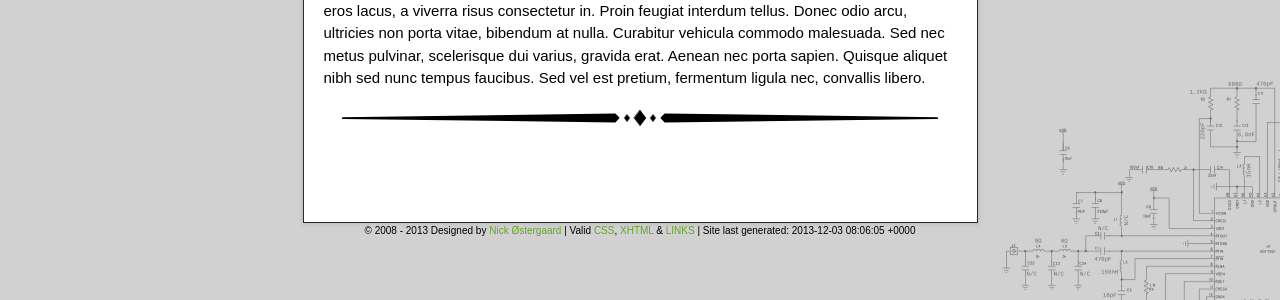
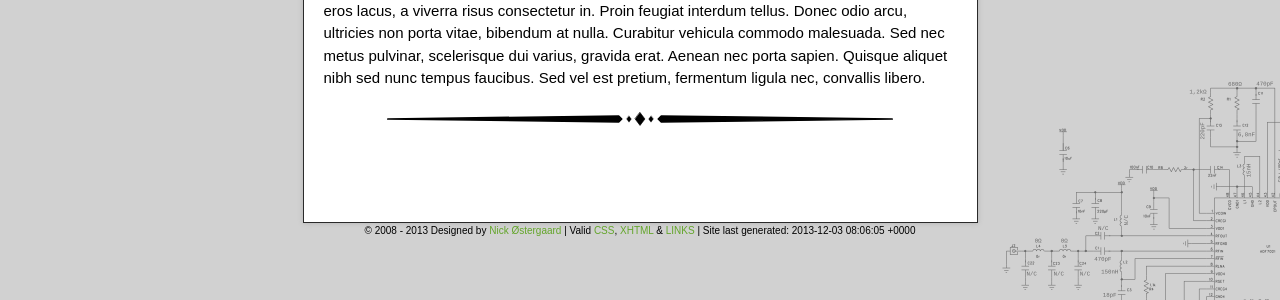
Before and after one commit to nickoe/nickoe.github.io, a Jekyll site: the page built from index.md, in a window 1280 px wide. Shown: the part 644-944 px from the top of the page. Built offline with Jekyll 4.4.1, drawn with Linux system fonts in a browser that asks for light colours.

Commit message:
Fix width in bottom seperator

```diff
--- a/_layouts/default.html
+++ b/_layouts/default.html
@@ -32,7 +32,7 @@
 					{{ content }}
         </article>
 				<center>
-					<embed src="/gfx/seperator.svg" width="600"	type="image/svg+xml" />
+					<embed src="/gfx/seperator.svg" width="80%"	type="image/svg+xml" />
 				</center>
 			</div> <!-- end #main -->
 		</div> <!-- end #container -->
```
